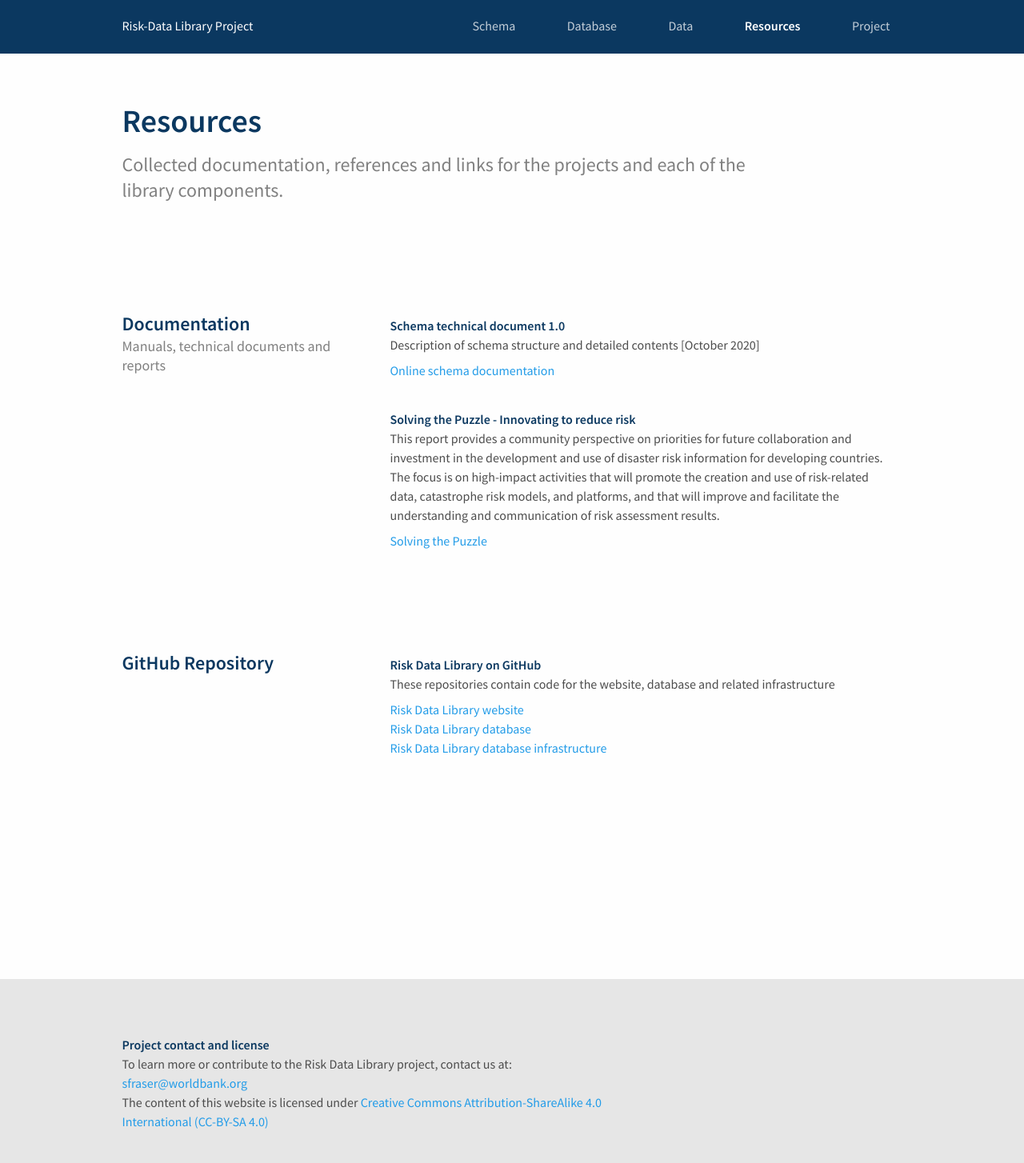
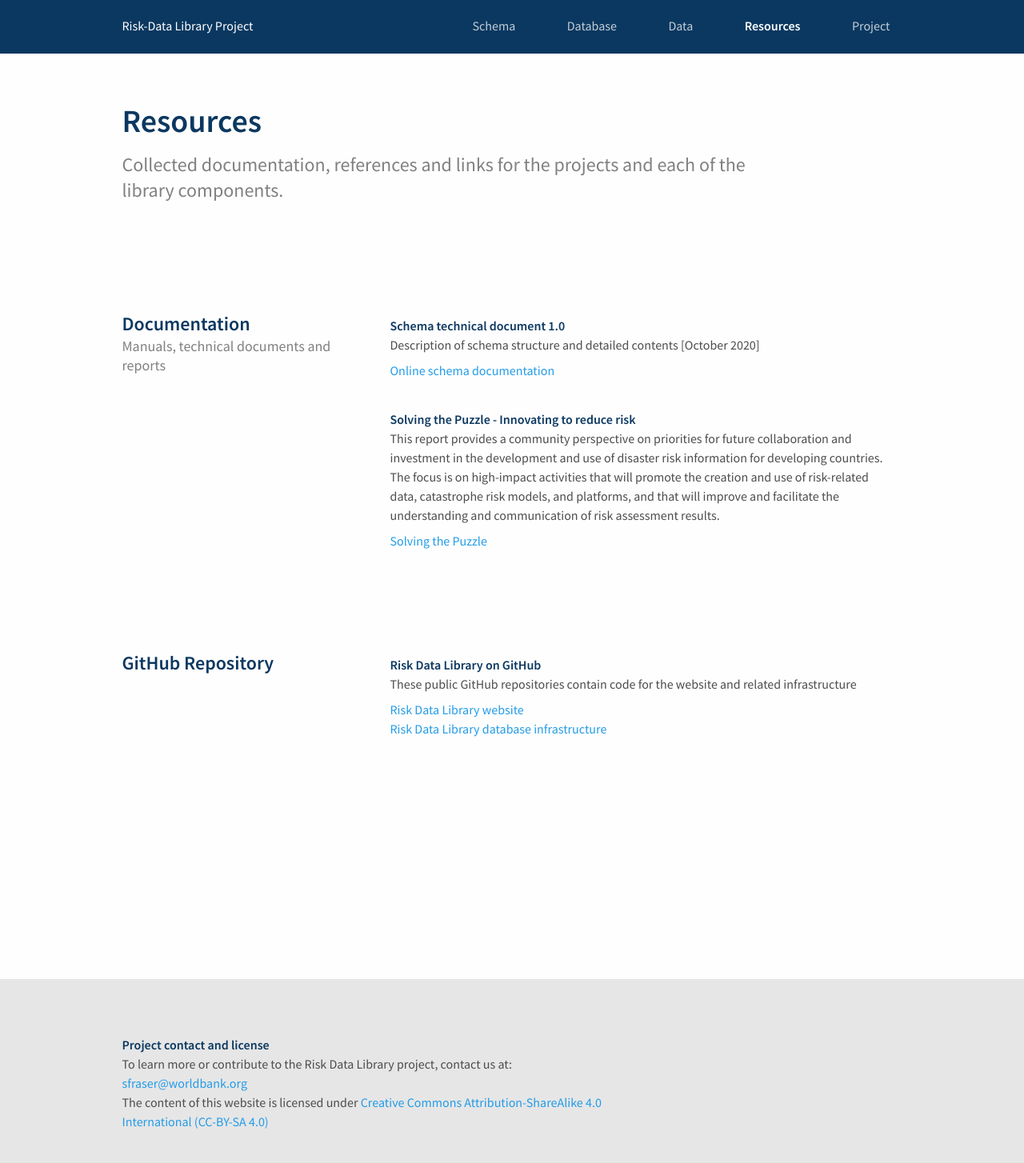
Before and after one commit to GFDRR/risk-data-library.github.io, a Jekyll site: the page built from resources.html, in a window 1280 px wide. Shown: the whole page at 80% size. Built offline with Jekyll 4.4.1, drawn with Linux system fonts in a browser that asks for light colours; nearby versions of some CDN libraries.

Commit message:
Update resources.html
remove link to rdl-data (not public repo) and update link to rdl website repo

```diff
--- a/resources.html
+++ b/resources.html
@@ -49,14 +49,11 @@
         Risk Data Library on GitHub
       </p>
       <p>
-        These repositories contain code for the website, database and related infrastructure
+        These public GitHub repositories contain code for the website and related infrastructure
       </p>
       <div class="link-under-paragraph-container">
-        <a href="https://github.com/GFDRR/risk-data-library.github.io/" class="link" target="_blank">
+        <a href="https://github.com/GFDRR/riskdatalibrary.org" class="link" target="_blank">
           Risk Data Library website
-        </a>
-         <a href="https://github.com/GFDRR/rdl-data/" class="link" target="_blank">
-          Risk Data Library database
         </a>
         <a href="https://github.com/GFDRR/rdl-infra/" class="link" target="_blank">
           Risk Data Library database infrastructure
```
